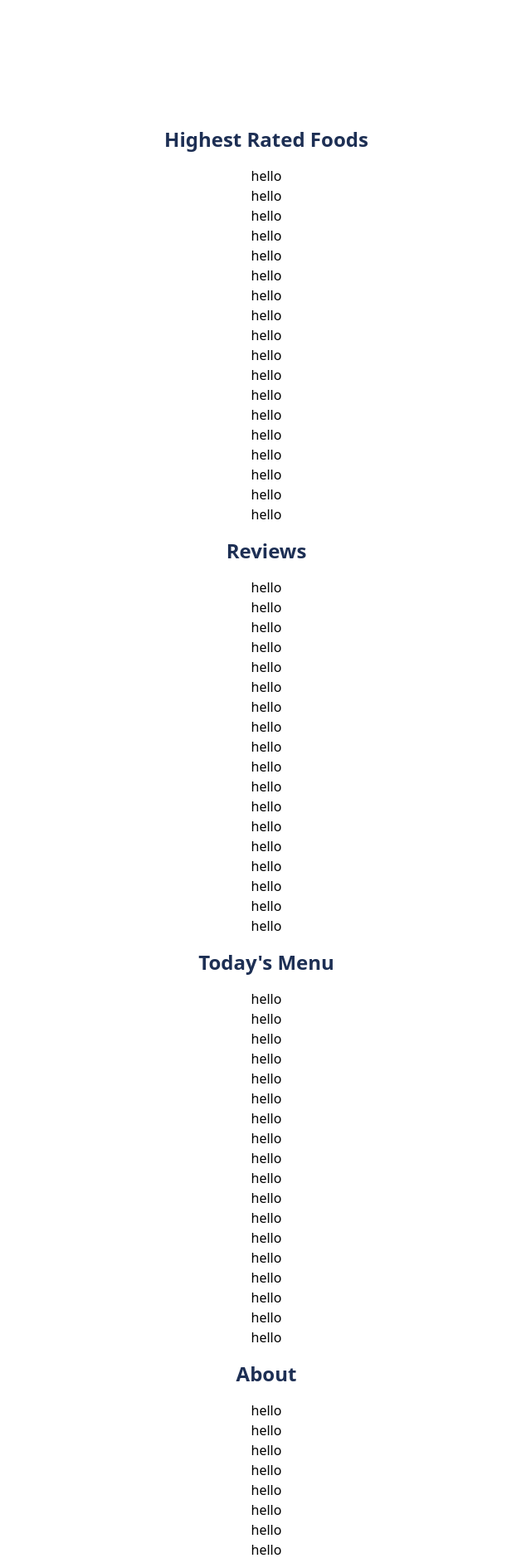
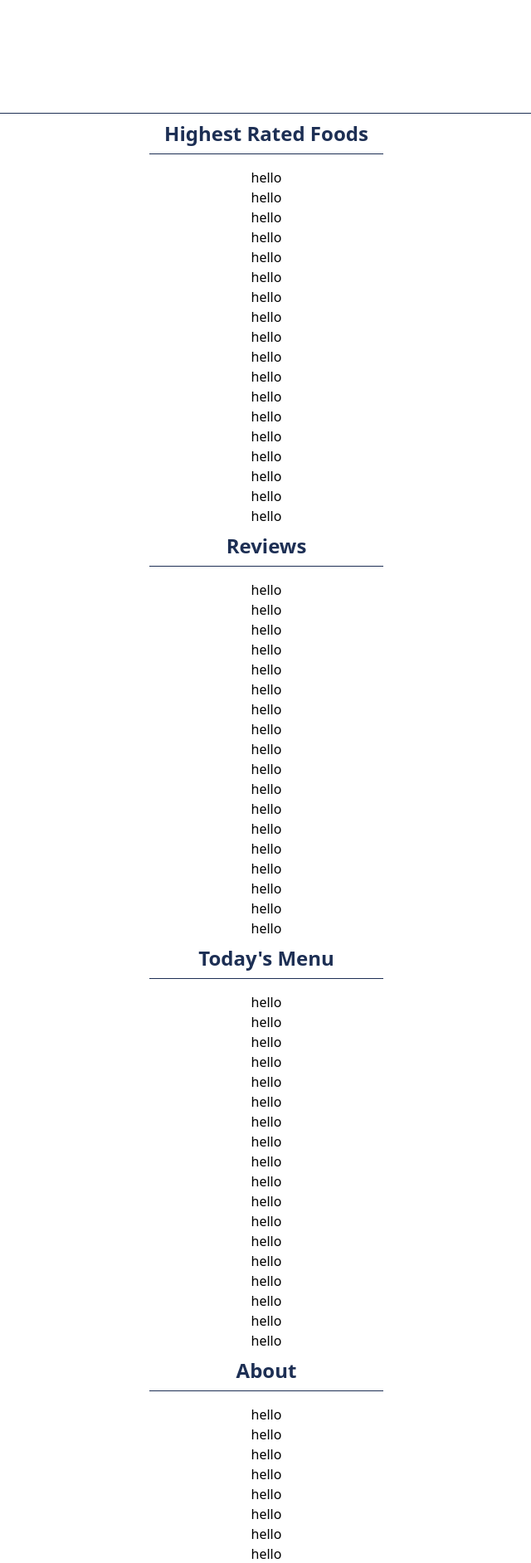
Before and after one commit to jaytan3966/UCSB-Dine-In, a Next.js app: page / in a window 1280 px wide. Shown: the part 660-2544 px from the top of the page at 83% size, without its empty margins (319-959 px from the left). Built offline with nearby package versions, Linux system fonts and the light colour scheme.

Commit message:
suppressed hydration warning

```diff
--- a/app/components/navbar.tsx
+++ b/app/components/navbar.tsx
@@ -15,7 +15,7 @@ export const handleScrollDown = (ref: React.RefObject<HTMLDivElement | null>) =>
 }
 
 const scrollHome = () => {
-    window.scrollTo({top:0,behavior: "smooth",});
+    window.scrollTo({top:0, behavior: "smooth",});
 }
 
 export const Navbar = ({topRef, reviewRef, menuRef, aboutRef} : NavbarProps) => {
--- a/app/layout.tsx
+++ b/app/layout.tsx
@@ -17,18 +17,18 @@ export default function RootLayout({
   children: React.ReactNode;
 }) {
   return (
-    <html lang="en">
+    <html lang="en" suppressHydrationWarning>
       <head>
-        <link rel="icon" href="/icon.png"/>
+        <link rel="icon" href="/icon.png" />
       </head>
-      <body style={{ backgroundColor: 'white' }} className="bg-opacity-40min-h-[100vh] text-black">
+      <body className="bg-opacity-40 min-h-[100vh] text-black">
         <ThemeProvider
           attribute="class"
           defaultTheme="system"
           enableSystem
           disableTransitionOnChange
         >
-          <main>{children}</main>
+          {children}
         </ThemeProvider>
       </body>
     </html>
--- a/app/page.tsx
+++ b/app/page.tsx
@@ -19,8 +19,10 @@ export default function Home() {
 
       <main className="flex flex-col justify-center items-center">
         <Intro topRef={topRef} reviewRef={reviewRef} menuRef={menuRef} aboutRef={aboutRef}/>
+        <hr className="w-[100vw] border-[#1d2f54]"/>
 
-        <h1 className="font-semibold text-2xl p-4 text-[#1d2f54]" ref={topRef}>Highest Rated Foods</h1>
+        <h1 className="font-semibold text-2xl p-2 text-[#1d2f54]" ref={topRef}>Highest Rated Foods</h1>
+        <hr className="w-[22vw] border-[#1d2f54] p-2"/>
         <h1>hello</h1>
         <h1>hello</h1>
         <h1>hello</h1>
@@ -39,8 +41,8 @@ export default function Home() {
         <h1>hello</h1>
         <h1>hello</h1>
         <h1>hello</h1>
-
-        <h1 className="font-semibold text-2xl p-4 text-[#1d2f54]" ref={reviewRef}>Reviews</h1>
+        <h1 className="font-semibold text-2xl p-2 text-[#1d2f54]" ref={reviewRef}>Reviews</h1>
+        <hr className="w-[22vw] border-[#1d2f54] p-2"/>
         <h1>hello</h1>
         <h1>hello</h1>
         <h1>hello</h1>
@@ -59,7 +61,8 @@ export default function Home() {
         <h1>hello</h1>
         <h1>hello</h1>
         <h1>hello</h1>
-        <h1 className="font-semibold text-2xl p-4 text-[#1d2f54]" ref={menuRef}>Today's Menu</h1>
+        <h1 className="font-semibold text-2xl p-2 text-[#1d2f54]" ref={menuRef}>Today's Menu</h1>
+        <hr className="w-[22vw] border-[#1d2f54] p-2"/>
         <h1>hello</h1>
         <h1>hello</h1>
         <h1>hello</h1>
@@ -78,7 +81,8 @@ export default function Home() {
         <h1>hello</h1>
         <h1>hello</h1>
         <h1>hello</h1>
-        <h1 className="font-semibold text-2xl p-4 text-[#1d2f54]" ref={aboutRef}>About</h1>
+        <h1 className="font-semibold text-2xl p-2 text-[#1d2f54]" ref={aboutRef}>About</h1>
+        <hr className="w-[22vw] border-[#1d2f54] p-2"/>
         <h1>hello</h1>
         <h1>hello</h1>
         <h1>hello</h1>
```
